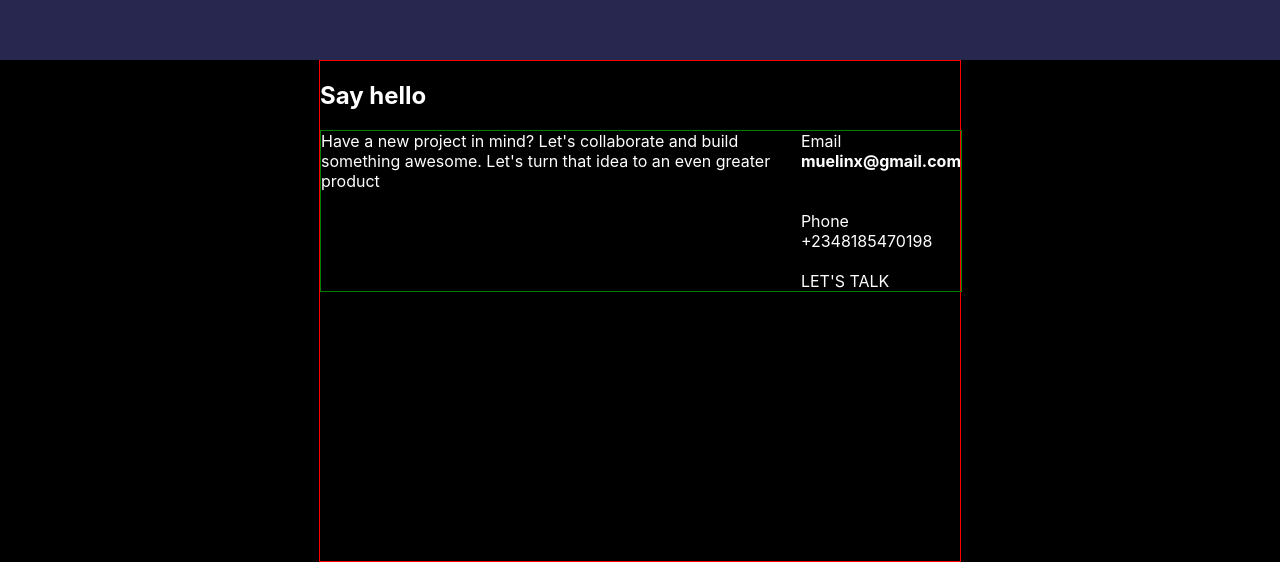
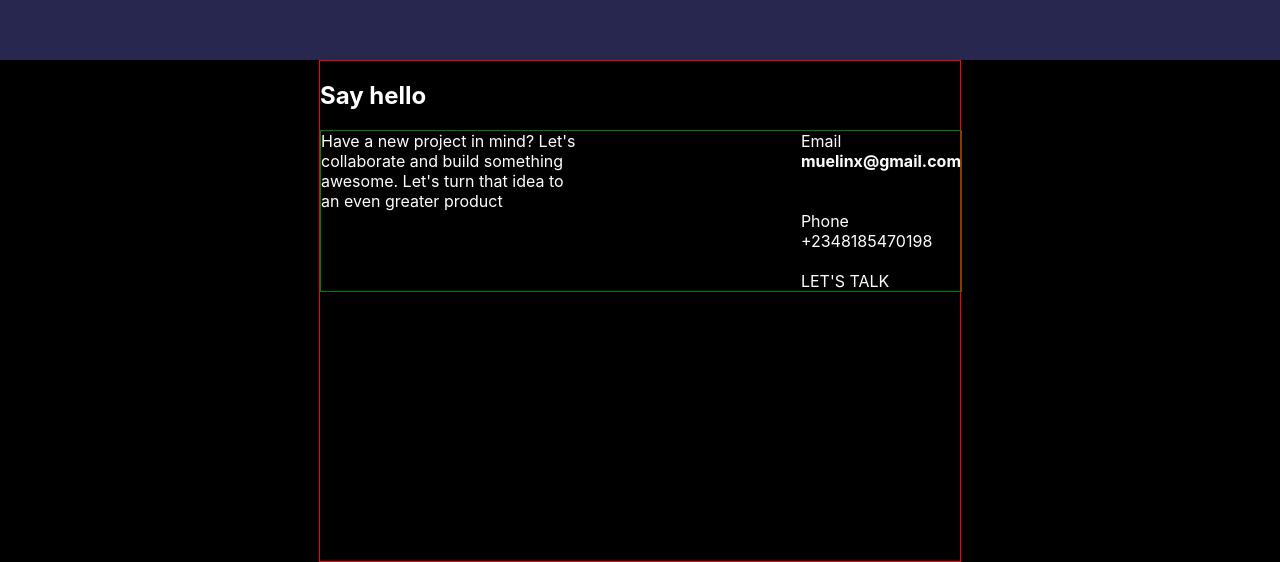
Before and after one commit to Muelji/myportfoliowebsite, a React (Create React App) app: page / in a window 1280 px wide. Shown: the part 4268-4830 px from the top of the page. Built offline with nearby package versions, Linux system fonts and the light colour scheme.

Commit message:
working on footer componenet

```diff
--- a/src/Components/Footer.css
+++ b/src/Components/Footer.css
@@ -17,7 +17,13 @@
          width: 100%;
          margin: auto;
          display: flex;
+         justify-content: space-between;
          color: white;
 
 
 }
+
+.foot1{
+      width: 40%;
+
+}
--- a/src/Components/Footer.jsx
+++ b/src/Components/Footer.jsx
@@ -8,12 +8,12 @@ function Footer() {
        <div className='divf'>
        <h2>Say hello</h2>
              <div className='divfoot'>
-              <div>
+              <div className='foot1'>
               <span> Have a new project in mind? Let's collaborate and build something awesome. Let's turn that idea to an even greater product </span>
 
               </div>
 
-              <div>
+              <div className='foot2'>
               <span id="email"> Email</span> <br/>
                  <b>muelinx@gmail.com</b><br/><br/><br/>
                 <span id="email">Phone</span> <br/>
```
